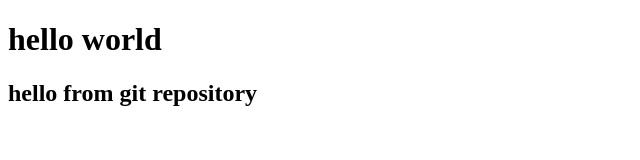
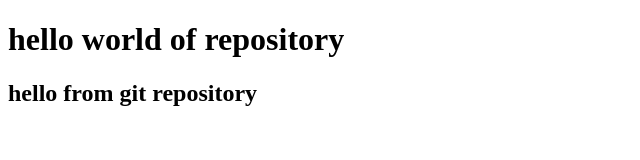
Before and after one commit to Versatile153/JAVASCRIPT-CLASS, a plain HTML site: page index.html in a window 1280 px wide. Shown: the whole page, without its empty margins (0-640 px from the left). Drawn offline with Linux system fonts and the light colour scheme.

Commit message:
Update index.html

```diff
--- a/index.html
+++ b/index.html
@@ -7,7 +7,7 @@
     <title>Document</title>
 </head>
 <body>
-    <h1>hello world</h1>
+    <h1>hello world of repository</h1>
     <h2>hello from git repository</h2>
 </body>
 </html>
```
